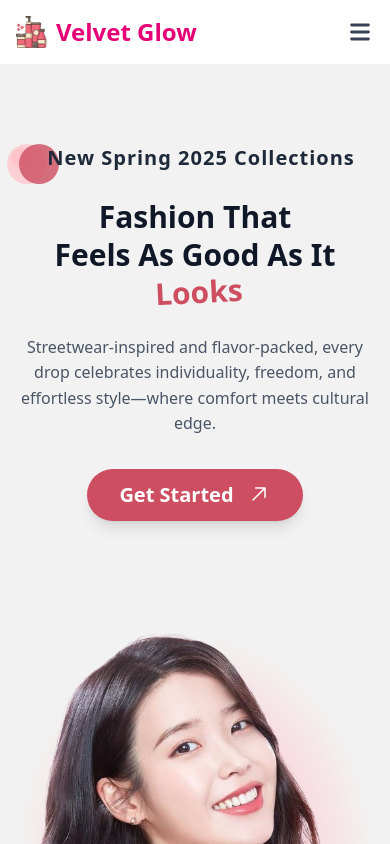
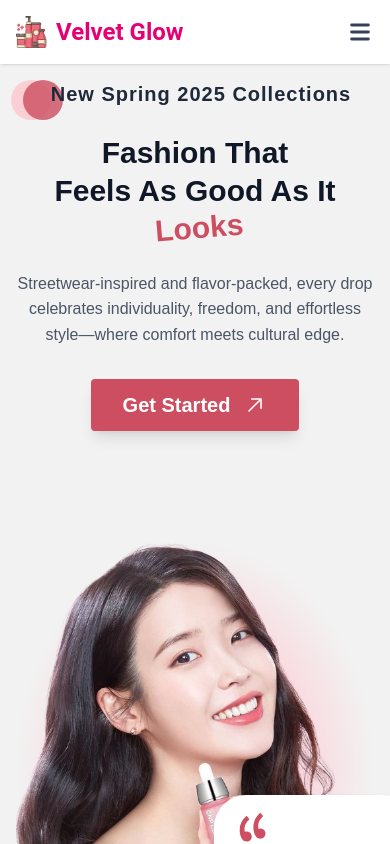
Before and after one commit to mdtanvirislamrakib/sm-technology-task-cosmetic-web, a React (Vite) app: page / in a window 390 px wide. Shown: the top 844 px of the page. Built offline with nearby package versions, Linux system fonts and the light colour scheme.

Commit message:
add font family

```diff
--- a/src/components/BrowseCollection/BrowseCollection.jsx
+++ b/src/components/BrowseCollection/BrowseCollection.jsx
@@ -37,7 +37,7 @@ const BrowseCollection = () => {
       initial="hidden"
       animate="visible"
     >
-   <div className="container mx-auto text-center">
+      <div className="container mx-auto text-center roboto-font">
         <h2 className="text-3xl font-bold text-gray-800 mb-8">Browse by Collection</h2>
         <div className="grid grid-cols-2 md:grid-cols-4 gap-6 md:gap-8 px-4 md:px-0  mx-auto xl:max-w-4xl 2xl:max-w-5xl">
           {collectionData.map(item => (
--- a/src/components/CustomerTestimonial/CustomerTestimonial.jsx
+++ b/src/components/CustomerTestimonial/CustomerTestimonial.jsx
@@ -6,7 +6,7 @@ import testimonialImage from "../../assets/images/Customer/testomonial.png";
 const CustomerTestimonial = () => {
   return (
     <div className="banner-bg-color py-12">
-      <div className="container mx-auto px-4">
+      <div className="container mx-auto px-4 roboto-font">
         <h2 className="text-3xl font-semibold text-center text-gray-800 mb-8">Customer Testimonial</h2>
 
         <div className="flex flex-col lg:flex-row items-center justify-center gap-8 relative">
@@ -25,7 +25,7 @@ const CustomerTestimonial = () => {
                   <p className="text-sm text-gray-500">Designer</p>
                 </div>
               </div>
-              <p className="text-gray-600 text-[16px] leading-relaxed">
+              <p className="text-gray-500 text-[16px] leading-relaxed">
                 Explore our collection of carefully chosen products expert advice and inspiring stories designed to
                 help you discover your full potential. Whether you are seeking inspiration advice or the perfect
                 product to elevate your routine.
@@ -45,7 +45,7 @@ const CustomerTestimonial = () => {
                   <p className="text-sm text-gray-500">Designer</p>
                 </div>
               </div>
-              <p className="text-gray-600 text-[16px] leading-relaxed">
+              <p className="text-gray-500 text-[16px] leading-relaxed">
                 Explore our collection of carefully chosen products expert advice and inspiring stories designed to
                 help you discover your full potential. Whether you are seeking inspiration advice or the perfect
                 product to elevate your routine.
--- a/src/components/Hero/Hero.jsx
+++ b/src/components/Hero/Hero.jsx
@@ -45,7 +45,7 @@ const Hero = () => {
 
   return (
     <motion.div
-      className='relative flex items-center overflow-hidden py-10 md:py-16 lg:py-0 lg:pt-10 banner-bg-color bg-gray-200/5'
+      className='relative flex items-center overflow-hidden py-10 md:py-16 lg:py-0 lg:pt-20 banner-bg-color bg-gray-200/5'
       variants={containerVariants}
       initial="hidden"
       animate="visible"
@@ -64,25 +64,25 @@ const Hero = () => {
             <div className="relative -left-2 top-0">
               <div className="absolute -top-1 -left-1 w-10 h-10 bg-[#FFC7CF] rounded-full opacity-80"></div>
               <div className="absolute -top-1 left-2 w-10 h-10 bg-[#CE4E61] rounded-full opacity-80"></div>
-              <div className="w-5 h-5 bg-[#FFB5B5] rounded-full z-10"></div>
+              <div className="w-5 h-5 rounded-full z-10"></div>
             </div>
-            <span className='text-xl font-semibold text-gray-800 tracking-wider ml-2 z-10'>
+            <span className='text-xl font-semibold text-gray-800 tracking-wider ml-2 z-10 maven-font'>
               New Spring 2025 Collections
             </span>
           </motion.div>
 
           {/* banner title */}
           <motion.h1
-            className='text-3xl md:text-4xl lg:text-5xl xl:text-7xl font-extrabold text-gray-900 leading-tight mt-6 mb-6 md:mb-8'
+            className='text-3xl md:text-4xl lg:text-5xl xl:text-6xl font-extrabold text-gray-900 leading-tight mt-6 mb-6 md:mb-8 maven-font'
             variants={itemVariants}
           >
             Fashion That<br />
-            Feels As Good As It <span className='text-[#CE4E61] inline-block transform -rotate-3 ml-2'>Looks</span>
+            Feels As Good As It <span className='text-[#CE4E61] inline-block transform -rotate-[4.65deg] ml-2'>Looks</span>
           </motion.h1>
 
           {/* banner subtitle */}
           <motion.p
-            className='text-gray-600 text-base md:text-lg lg:text-xl mb-8 md:mb-10 max-w-lg lg:max-w-xl mx-auto lg:mx-0'
+            className='text-gray-600 text-base md:text-lg lg:text-xl mb-8 md:mb-10 max-w-lg lg:max-w-xl mx-auto lg:mx-0 montserrat-font'
             variants={itemVariants}
             style={{ lineHeight: '1.6' }}
           >
@@ -91,7 +91,7 @@ const Hero = () => {
 
           {/* Get started button add */}
           <motion.button
-            className='bg-[#CE4E61] hover:bg-[#B43C4F] text-white font-bold py-3 px-8 rounded-full shadow-lg hover:shadow-xl transition-all duration-300 ease-in-out transform hover:-translate-y-1 focus:outline-none focus:ring-2 focus:ring-[#CE4E61] focus:ring-opacity-75 flex items-center justify-center gap-3 mx-auto lg:mx-0 cursor-pointer'
+            className='bg-[#CE4E61] hover:bg-[#B43C4F] text-white font-bold py-3 px-8 rounded-sm shadow-lg hover:shadow-xl transition-all duration-300 ease-in-out transform hover:-translate-y-1 focus:outline-none focus:ring-2 focus:ring-[#CE4E61] focus:ring-opacity-75 flex items-center justify-center gap-3 mx-auto lg:mx-0 cursor-pointer montserrat-font'
             variants={itemVariants}
             whileHover={{ scale: 1.05, boxShadow: "0 15px 25px -5px rgba(206, 78, 97, 0.4)" }}
             whileTap={{ scale: 0.95 }}
@@ -118,7 +118,7 @@ const Hero = () => {
 
           {/* Quote Box*/}
           <motion.div
-            className='absolute p-5 md:p-6 text-sm md:text-base lg:text-gray-900 bg-white lg:bg-transparent rounded-4xl lg:shadow-none shadow-sm max-w-[200px] md:max-w-[250px] lg:max-w-[250px] lg:mr-5 z-20 lg:-right-[80px] xl:-right-[100px] lg:top-0 lg:bottom-auto bottom-10 -right-10 md:-right-20'
+            className='absolute p-5 md:p-6 text-sm md:text-base lg:text-gray-900 bg-white lg:bg-transparent rounded-4xl lg:shadow-none shadow-sm max-w-[200px] md:max-w-[250px] lg:max-w-[250px] lg:mr-5 z-20 lg:-right-[80px] xl:-right-[100px] lg:top-0 lg:bottom-auto bottom-10 -right-10 md:-right-20 roboto-font'
 
             variants={quoteBoxVariants}
             animate={["visible", "float"]}
--- a/src/components/Navbar/Navbar.jsx
+++ b/src/components/Navbar/Navbar.jsx
@@ -5,30 +5,31 @@ import logo from "../../assets/images/logo.png";
 
 const Navbar = () => {
   const [isOpen, setIsOpen] = useState(false); // menu bar state
-  const [isBlogDropdownOpen, setIsBlogDropdownOpen] = useState(false); //  dropdown state
+  const [isBlogDropdownOpen, setIsBlogDropdownOpen] = useState(false); // dropdown state
 
-  // Framer Motion mobile verients
+  // Framer Motion mobile variants
   const menuVariants = {
     hidden: { opacity: 0, y: -20 },
     visible: { opacity: 1, y: 0, transition: { duration: 0.3 } },
     exit: { opacity: 0, y: -20, transition: { duration: 0.3 } }
   };
 
-  // Framer Motion varients for blog dropdown
+  // Framer Motion variants for blog dropdown
   const dropdownVariants = {
-    hidden: { opacity: 0, y: -10, scaleY: 0.95 },
+    hidden: { opacity: 0, y: -10, scaleY: 0.95, originY: 0 }, // originY added for top-aligned scaling
     visible: { opacity: 1, y: 0, scaleY: 1, transition: { duration: 0.2 } },
     exit: { opacity: 0, y: -10, scaleY: 0.95, transition: { duration: 0.2 } }
   };
 
   return (
-    <nav className="bg-white shadow-sm py-4">
-      <div className="container mx-auto px-4 flex items-center justify-between">
+    // Added 'fixed', 'top-0', 'w-full', and 'z-50' for fixed positioning
+    <nav className="bg-white shadow-sm py-4 fixed top-0 w-full z-50">
+      <div className="container mx-auto px-4 flex items-center justify-between roboto-font">
 
         {/* logo section */}
         <div className="flex items-center space-x-2">
           <img src={logo} alt="Velvet Glow Logo" className="h-8 w-8 object-contain" />
-          <span className="text-pink-600 text-2xl font-semibold">Velvet Glow</span>
+          <span className="text-pink-600 text-2xl font-semibold lg:block md:hidden block">Velvet Glow</span>
         </div>
 
         {/* desktop navbar */}
@@ -56,8 +57,9 @@ const Navbar = () => {
                   animate="visible"
                   exit="exit"
                 >
-                  <a href="#" className="block px-4 py-2 text-gray-800 hover:bg-gray-100 transition duration-150 text-lg">Blog 1</a>
-                  <a href="#" className="block px-4 py-2 text-gray-800 hover:bg-gray-100 transition duration-150 text-lg">Blog 2</a>
+                  <a href="#" className="block px-4 py-2 text-gray-800 hover:bg-gray-100 transition duration-150 text-lg hover:text-pink-600">Screen Care</a>
+                  <a href="#" className="block px-4 py-2 text-gray-800 hover:bg-gray-100 transition duration-150 text-lg hover:text-pink-600">Natural Beauty</a>
+                  <a href="#" className="block px-4 py-2 text-gray-800 hover:bg-gray-100 transition duration-150 text-lg hover:text-pink-600">Hair Care</a>
                 </motion.div>
               )}
             </AnimatePresence>
@@ -97,6 +99,7 @@ const Navbar = () => {
               <a href="#" className="text-pink-600 w-full text-center py-2 font-medium transition duration-150">Home</a>
               <a href="#" className="text-gray-700 hover:text-pink-600 w-full text-center py-2 font-medium transition duration-150">Shop</a>
               <a href="#" className="text-gray-700 hover:text-pink-600 w-full text-center py-2 font-medium transition duration-150">Product</a>
+              {/* Blog dropdown in mobile menu can be implemented here as a collapsible item if needed */}
               <a href="#" className="text-gray-700 hover:text-pink-600 w-full text-center py-2 font-medium transition duration-150">Blog</a>
               <a href="#" className="text-gray-700 hover:text-pink-600 w-full text-center py-2 font-medium transition duration-150">Contact us</a>
               <div className="flex items-center space-x-6 mt-4 pt-2 border-t border-gray-100 w-full justify-center">
--- a/src/components/ShopNow/ShopNow.jsx
+++ b/src/components/ShopNow/ShopNow.jsx
@@ -68,7 +68,7 @@ const ShopNow = () => {
 
           {/* Static Content Box Section */}
           <div
-            className="w-full p-10 bg-gray-900 text-white shadow-lg flex flex-col justify-center items-center lg:items-start text-center lg:text-left rounded-xl col-span-3"
+            className="w-full p-10 bg-gray-900 text-white shadow-lg flex flex-col justify-center items-center lg:items-start text-center lg:text-left rounded-xl col-span-3 roboto-font"
             style={{ height: '350px' }} // Height matched with slider images
           >
             <p className="text-orange-300 uppercase text-sm font-semibold mb-2">Ready To Shop</p>
@@ -77,7 +77,7 @@ const ShopNow = () => {
             </h3>
             <a
               href="#"
-              className="inline-flex items-center self-center lg:self-start px-6 py-3 bg-white text-gray-800 font-semibold rounded-full shadow-md hover:bg-gray-200 transition-colors duration-300"
+              className="inline-flex items-center self-center lg:self-start px-6 py-3 bg-white text-gray-800 font-semibold rounded-full shadow-md hover:bg-gray-200 transition-colors duration-300 inter-font"
             >
               SHOP NOW <span className="ml-2"><BsArrowRightShort className="text-gray-800 text-2xl" /></span>
             </a>
--- a/src/index.css
+++ b/src/index.css
@@ -1,4 +1,26 @@
 @import "tailwindcss";
+
+/* import maven pro font url */
+@import url('https://fonts.googleapis.com/css2?family=Maven+Pro:wght@400..900&display=swap');
+
+/* Montserrat font url */
+@import url('https://fonts.googleapis.com/css2?family=Montserrat:ital,wght@0,100..900;1,100..900&display=swap');
+
+/* roboto font url */
+@import url('https://fonts.googleapis.com/css2?family=Roboto:ital,wght@0,100..900;1,100..900&display=swap');
+
+/* Inter fol url */
+@import url('https://fonts.googleapis.com/css2?family=Inter:ital,opsz,wght@0,14..32,100..900;1,14..32,100..900&display=swap');
+
+/* DM Sans font url */
+@import url('https://fonts.googleapis.com/css2?family=DM+Sans:ital,opsz,wght@0,9..40,100..1000;1,9..40,100..1000&display=swap');
+
+/* Arsenal font url */
+@import url('https://fonts.googleapis.com/css2?family=Arsenal:ital,wght@0,400;0,700;1,400;1,700&display=swap');
+
+/* jost font url */
+@import url('https://fonts.googleapis.com/css2?family=Jost:ital,wght@0,100..900;1,100..900&display=swap');
+
 
 .banner-bg-color {
   background: rgb(242, 242, 242);
@@ -14,3 +36,31 @@
 .light-pink {
   background: rgb(255, 199, 207);
 }
+
+.maven-font {
+  font-family: "Maven Pro", sans-serif;
+}
+
+.montserrat-font {
+  font-family: "Montserrat", sans-serif;
+}
+
+.roboto-font {
+  font-family: "Roboto", sans-serif;
+}
+
+.inter-font {
+  font-family: "Inter", sans-serif;
+}
+
+.dm-sans-font {
+  font-family: "DM Sans", sans-serif;
+}
+
+.arsenal-font {
+  font-family: "Arsenal", sans-serif;
+}
+
+.jost-font {
+  font-family: "Jost", sans-serif;
+}
```
Also changed, not shown: src/components/Footer/Footer.jsx (+5 -5 lines), src/components/NewsAndBlog/NewsAndBlog.jsx (+4 -4 lines), src/components/PopularProducts/PopularProducts.jsx (+4 -4 lines). Lines whose indentation alone changed are shown as unchanged.
